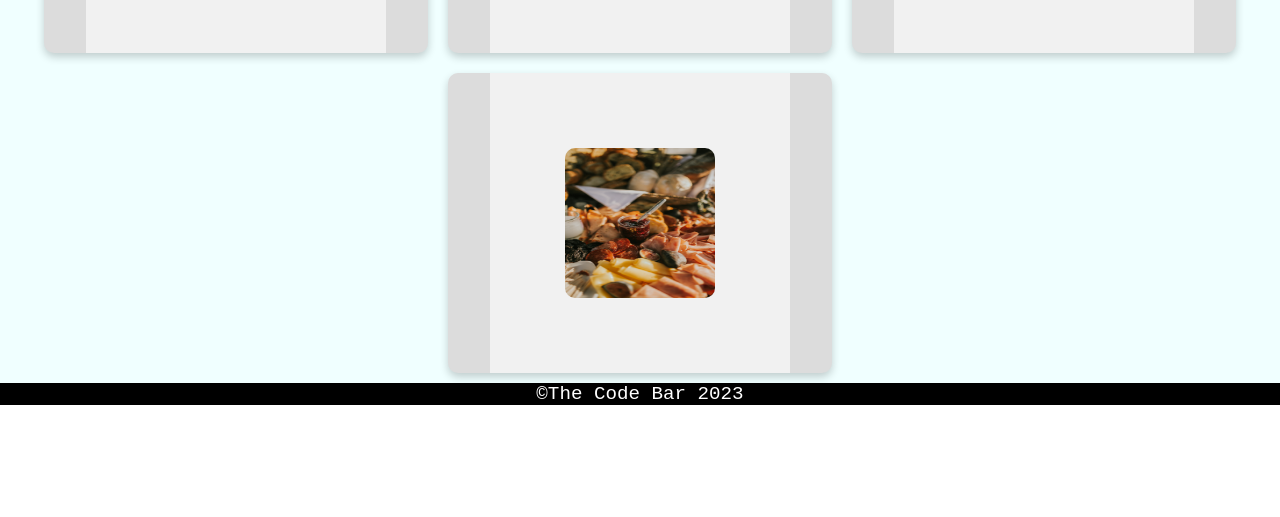
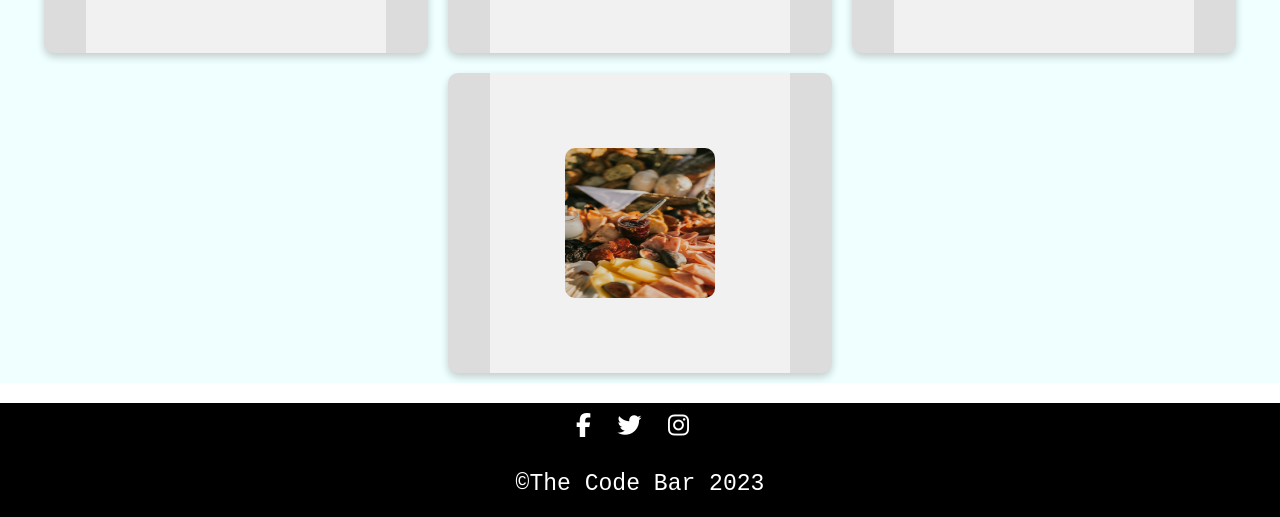
Before and after one commit to itsPatH/repath, a website: page pages/products.html in a window 1280 px wide. Shown: the part 1128-1645 px from the top of the page. Before the commit the page ends 1533 px from the top, so only its background shows below. Drawn offline with nearby package versions, Linux system fonts and the light colour scheme; files that its build step writes are made by us from their sources.

Commit message:
cambios en footer

```diff
--- a/pages/products.html
+++ b/pages/products.html
@@ -256,6 +256,13 @@
     </div>
     <script src="script.js"></script>
     </main>
-    <footer>©The Code Bar 2023</footer>
+    <footer>
+      <div class="social-media-icons">
+        <a href="https://facebook.com" target="_blank"><i class="fa fa-facebook"></i></a>
+        <a href="https://twitter.com" target="_blank"><i class="fa fa-twitter"></i></a>
+        <a href="https://instagram.com" target="_blank"><i class="fa fa-instagram"></i></a>
+    </div>
+      <p>©The Code Bar 2023</p>
+    </footer>
   </body>
 </html>
--- a/sass/layout/_footer.scss
+++ b/sass/layout/_footer.scss
@@ -4,3 +4,18 @@ footer {
   text-align: center;
   font-size: larger;
 }
+.social-media-icons {
+  padding: 10px;
+  margin-top: 20px;
+}
+
+.social-media-icons a {
+  margin-right: 15px;
+  color: white;
+  font-size: 24px;
+  transition: color 0.3s;
+}
+
+.social-media-icons a:hover {
+  color: #007bff;
+}
--- a/sass/layout/_layout.scss
+++ b/sass/layout/_layout.scss
@@ -8,7 +8,7 @@
 
 body {
   font-family: "Montserrat", sans-serif;
-  font-family: "Roboto Mono", monospace;
+ font-family: "Roboto Mono", monospace;
   padding: auto;
 }
 
@@ -28,6 +28,7 @@ p {
 h2,
 h3 {
   text-align: center;
+  font-family: "Roboto Mono", monospace;
 }
 
 .home-image {
```
Also changed, not shown: index.html (+8 -1 lines), pages/contact.html (+9 -3 lines), pages/delivery.html (+8 -1 lines), pages/locations.html (+8 -1 lines), css/style.css, 1 other file.
